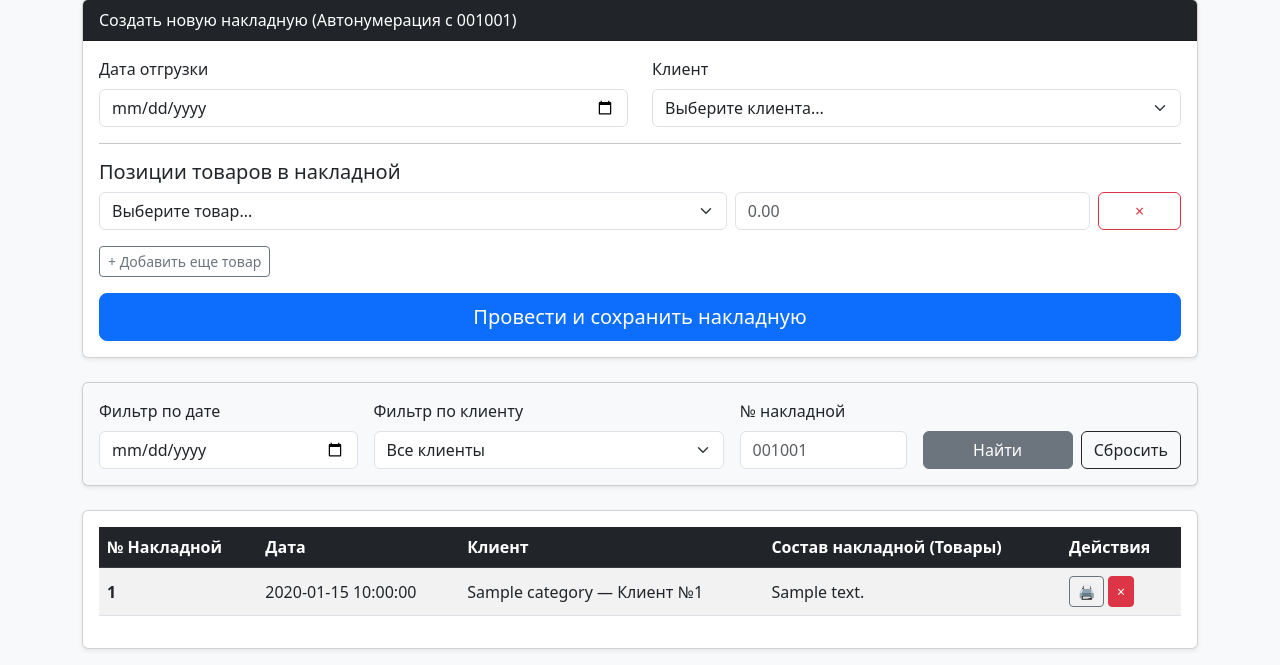
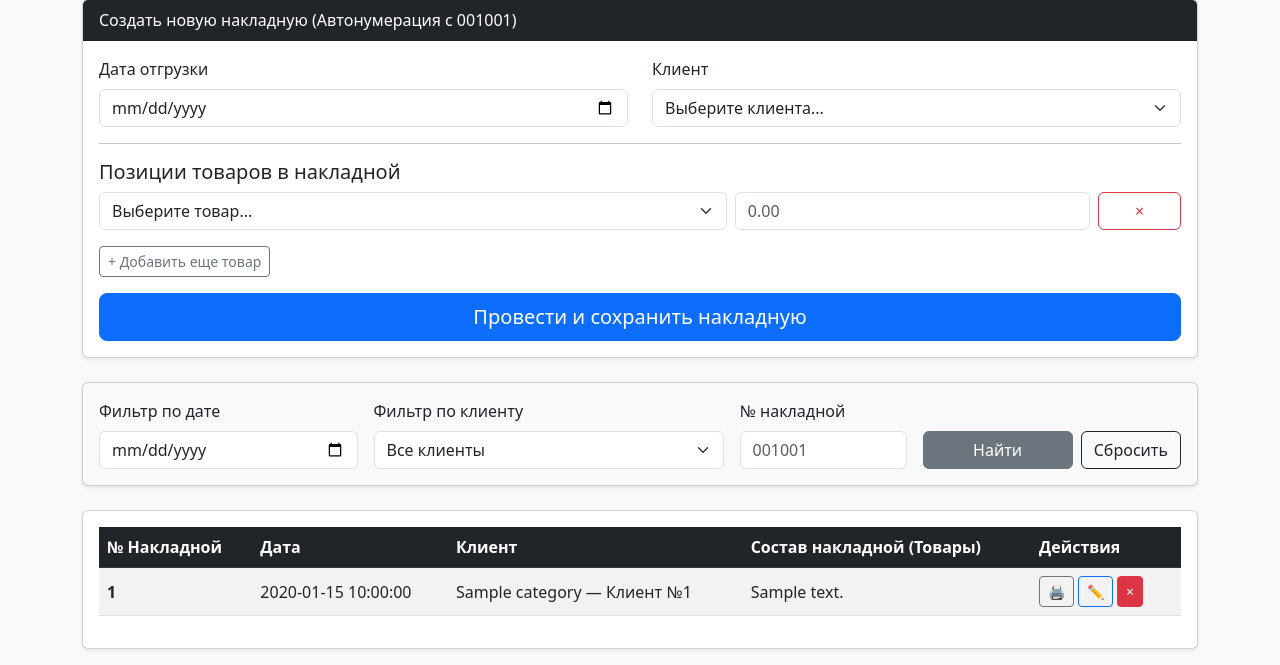
Before and after one commit to alisher0035652-design/-MUXSIN-FAYZ-, a Flask app: page /sales in a window 1280 px wide. Shown: the part 135-800 px from the top of the page. Run offline with Flask 3, Linux system fonts and the light colour scheme; a database or web service that is not in the repository returns one stand-in record (values such as "Sample title"); some libraries are stand-ins or nearby versions.

Commit message:
Update sales.html

```diff
--- a/templates/sales.html
+++ b/templates/sales.html
@@ -95,7 +95,7 @@
                         <th>Дата</th>
                         <th>Клиент</th>
                         <th>Состав накладной (Товары)</th>
-                        <th style="width: 120px;">Действия</th>
+                        <th style="width: 150px;">Действия</th>
                     </tr>
                 </thead>
                 <tbody>
@@ -108,6 +108,7 @@
                         <td>
                             <div class="d-flex gap-1">
                                 <a href="{{ url_for('print_sale_route', doc_id=doc.id) }}" class="btn btn-sm btn-outline-secondary" target="_blank" title="Печать накладной">🖨️</a>
+                                <a href="{{ url_for('edit_sale', doc_id=doc.id) }}" class="btn btn-sm btn-outline-primary" title="Редактировать">✏️</a>
                                 <form action="{{ url_for('delete_sale', id=doc.id) }}" method="POST" style="display:inline;">
                                     <button type="submit" class="btn btn-sm btn-danger" onclick="return confirm('Удалить всю накладную?')" title="Удалить">×</button>
                                 </form>
```
